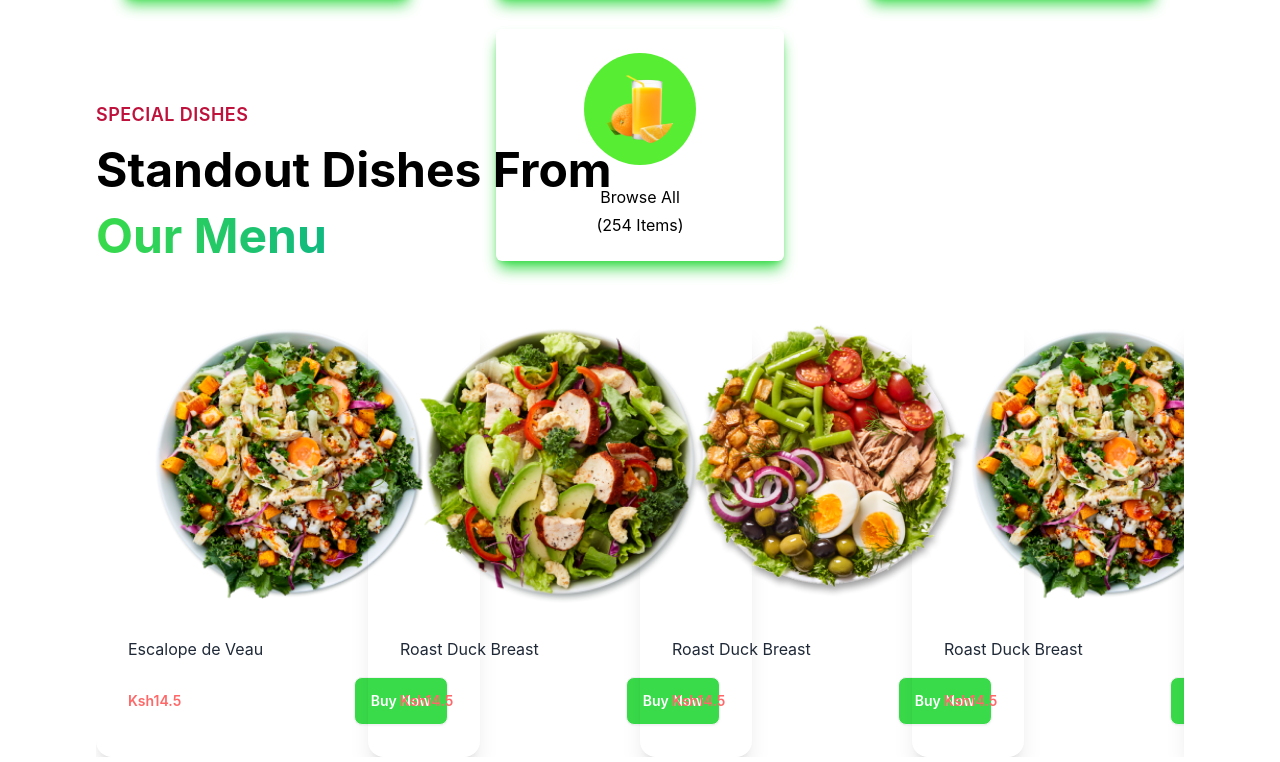
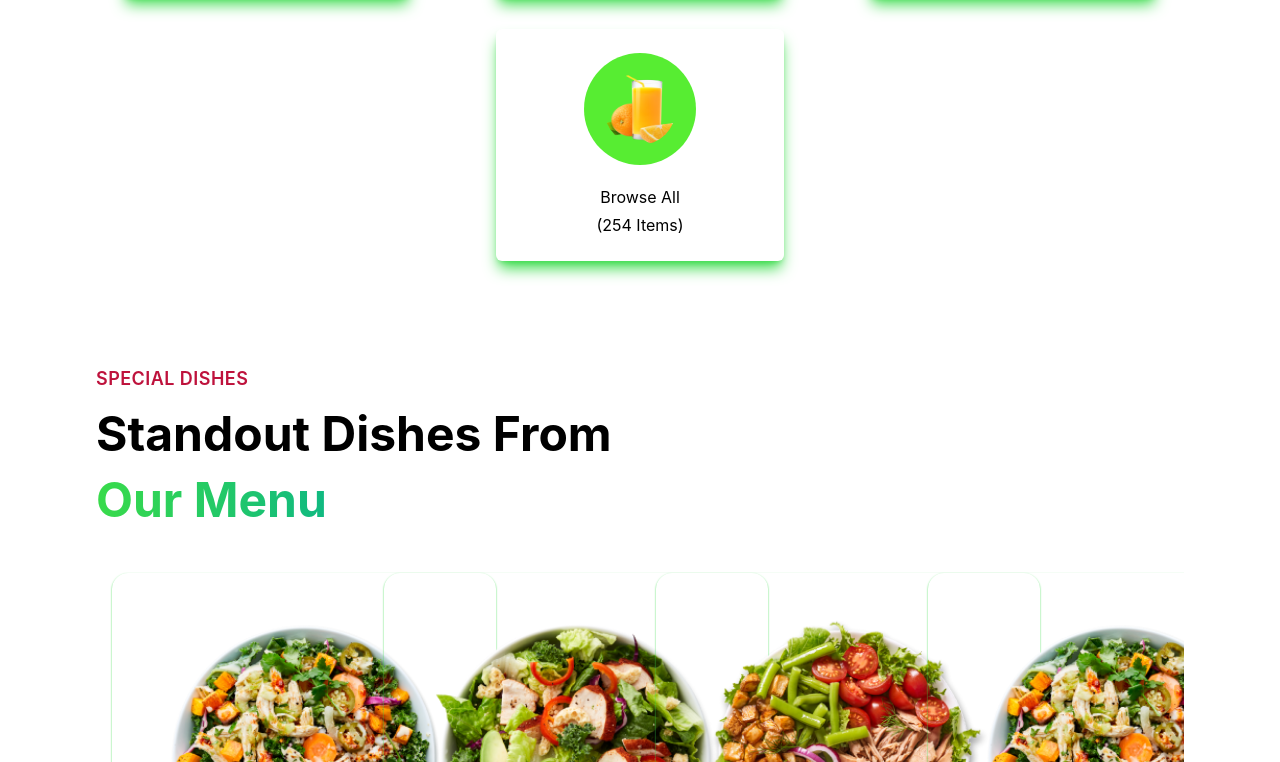
Before and after one commit to Joeeazy/food_finder, a React (Vite) app in the folder frontend/: page / in a window 1280 px wide. Shown: the part 1218-1980 px from the top of the page. Built offline with nearby package versions, Linux system fonts and the light colour scheme.

Commit message:
Responsive design implemented

```diff
--- a/frontend/src/components/Cards.jsx
+++ b/frontend/src/components/Cards.jsx
@@ -3,7 +3,7 @@ import { Link } from "react-router-dom";
 
 export default function Cards({ item }) {
   return (
-    <div className="card w-96 shadow-xl md:mt-10">
+    <div className="card w-96 shadow-sm rounded-2xl shadow-green px-5 py-10 ml-2 mb-6 mt-8 sm:ml-4">
       <Link to={`/menu/${item._id}`}>
         <figure>
           <img
@@ -14,11 +14,10 @@ export default function Cards({ item }) {
         </figure>
       </Link>
       <div className="card-body">
-        <p>{item.name}</p>
+        <p className="text-black">{item.name}</p>
         <div className="card-actions justify-between items-center mt-2">
-          <h1 className="font-semibold text-sm text-red">
-            <span>Ksh</span>
-            {item.price}
+          <h1 className="font-semibold text-red">
+            <span className="font-semibold">Ksh</span> {item.price}
           </h1>
           <button className="btn bg-green text-white">Buy Now</button>
         </div>
--- a/frontend/src/pages/home/Categories.jsx
+++ b/frontend/src/pages/home/Categories.jsx
@@ -29,13 +29,13 @@ const categoryItems = [
 
 export default function Categories() {
   return (
-    <div className="section-container  py-16 bg-white h-[550px] pb-10">
+    <div className="section-container py-16 bg-white">
       <div className="text-center">
         <p className="subtitle">Customer Favourites</p>
         <h2 className="title">Popular Categories</h2>
       </div>
       {/* category cards */}
-      <div className="flex flex-col sm:flex-row flex-wrap gap-8 justify-around items-center mt-12">
+      <div className="flex flex-col sm:flex-row flex-wrap gap-8 justify-around items-center mt-12 ">
         {categoryItems.map((item, i) => (
           <div
             key={i}
--- a/frontend/src/pages/home/Home.jsx
+++ b/frontend/src/pages/home/Home.jsx
@@ -5,7 +5,7 @@ import SpecialDishes from "./SpecialDishes";
 
 export default function Home() {
   return (
-    <div className="h-screen bg-white bg-cover">
+    <div>
       <Banner />
       <Categories />
       <SpecialDishes />
--- a/frontend/src/pages/home/SpecialDishes.jsx
+++ b/frontend/src/pages/home/SpecialDishes.jsx
@@ -7,6 +7,7 @@ import Cards from "../../components/Cards";
 
 export default function SpecialDishes() {
   const [recipes, setRecipes] = useState([]);
+
   const slider = React.useRef(null);
 
   useEffect(() => {
@@ -55,7 +56,7 @@ export default function SpecialDishes() {
     ],
   };
   return (
-    <div className="section-container mt-0 h-[720px] bg-white ">
+    <div className="section-container h-[720px] bg-white py-10 mt-30">
       <div className="text-left">
         <p className="subtitle">Special Dishes</p>
         <h2 className="title md:w-[520px]">
```
